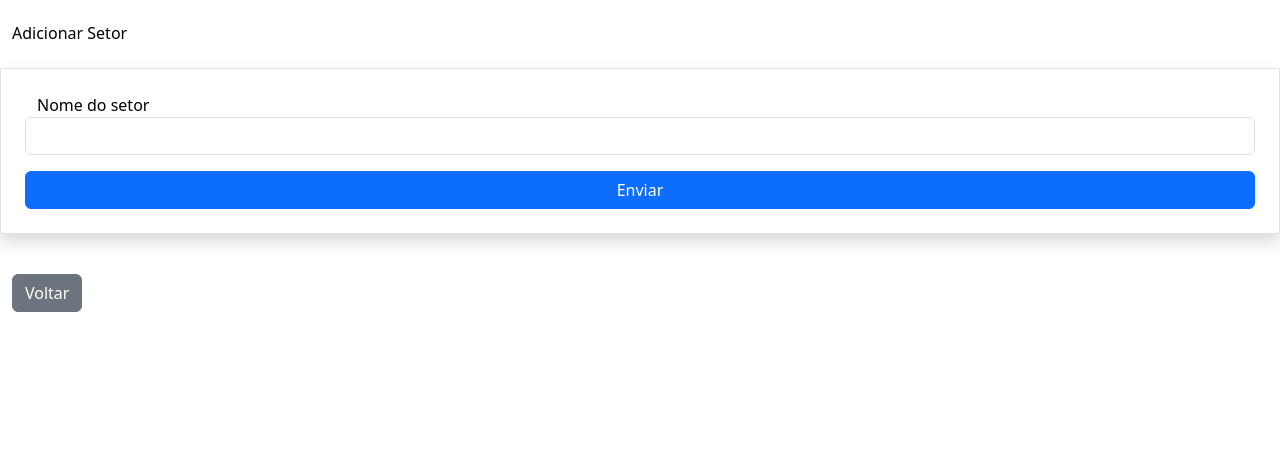
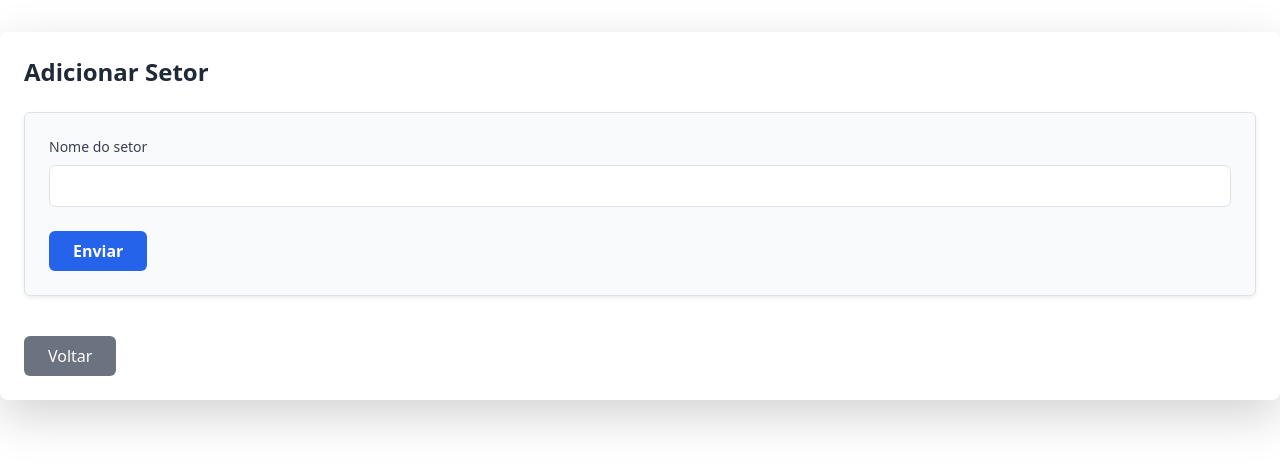
Before and after one commit to mateusbosquetti/EspacoDoCoordenadorFlask, a Flask app: page /setor/ in a window 1280 px wide. Shown: the part 80-548 px from the top of the page. Run offline with Flask 3, Linux system fonts and the light colour scheme; the visitor is signed in with stand-in values (Sample User, id 1); some libraries are stand-ins or nearby versions.

Commit message:
Update setores.html

```diff
--- a/app/templates/setor/setores.html
+++ b/app/templates/setor/setores.html
@@ -1,19 +1,27 @@
 {% extends 'base.html' %}
-{%include 'nave.html' %}
+{% include 'nave.html' %}
 
 {% block content %}
-<div class="container">
-    <div class="row mt-4">
-        <h3>Adicionar Setor</h3>
+<div class="container mx-auto mt-8 p-6 bg-white rounded-lg shadow-lg">
+    <div class="mb-6">
+        <h3 class="text-2xl font-semibold text-gray-800">Adicionar Setor</h3>
     </div>
-    <form action="" method="post" class="row mt-4 p-4 round border shadow">
-        {{form.csrf_token}}
+    <form action="" method="post" class="p-6 bg-gray-50 rounded-md shadow-sm border border-gray-200">
+        {{ form.csrf_token }}
 
-        {{form.nome.label()}}
-        {{form.nome(class="form-control")}}
+        <div class="mb-4">
+            {{ form.nome.label(class_="block text-gray-700 text-sm font-medium mb-2") }}
+            {{ form.nome(class="w-full px-4 py-2 border border-gray-300 rounded-md focus:outline-none focus:ring-2 focus:ring-blue-500") }}
+        </div>
 
-        {{form.btnSubmit(class="btn btn-primary col-12 mt-3")}}
+        <div class="">
+            {{ form.btnSubmit(class="w-full md:w-auto px-4 py-2 bg-blue-600 text-white font-semibold rounded-md hover:bg-blue-700 focus:outline-none focus:ring-2 focus:ring-blue-500 transition") }}
+        </div>
     </form>
-    <a href="{{ url_for('setorLista') }}" class="btn btn-secondary mt-4">Voltar</a>
+
+    <a href="{{ url_for('setorLista') }}"
+       class="inline-block mt-6 px-4 py-2 bg-gray-500 text-white rounded-md hover:bg-gray-600 focus:outline-none focus:ring-2 focus:ring-gray-500 transition">
+        Voltar
+    </a>
 </div>
 {% endblock %}
```
